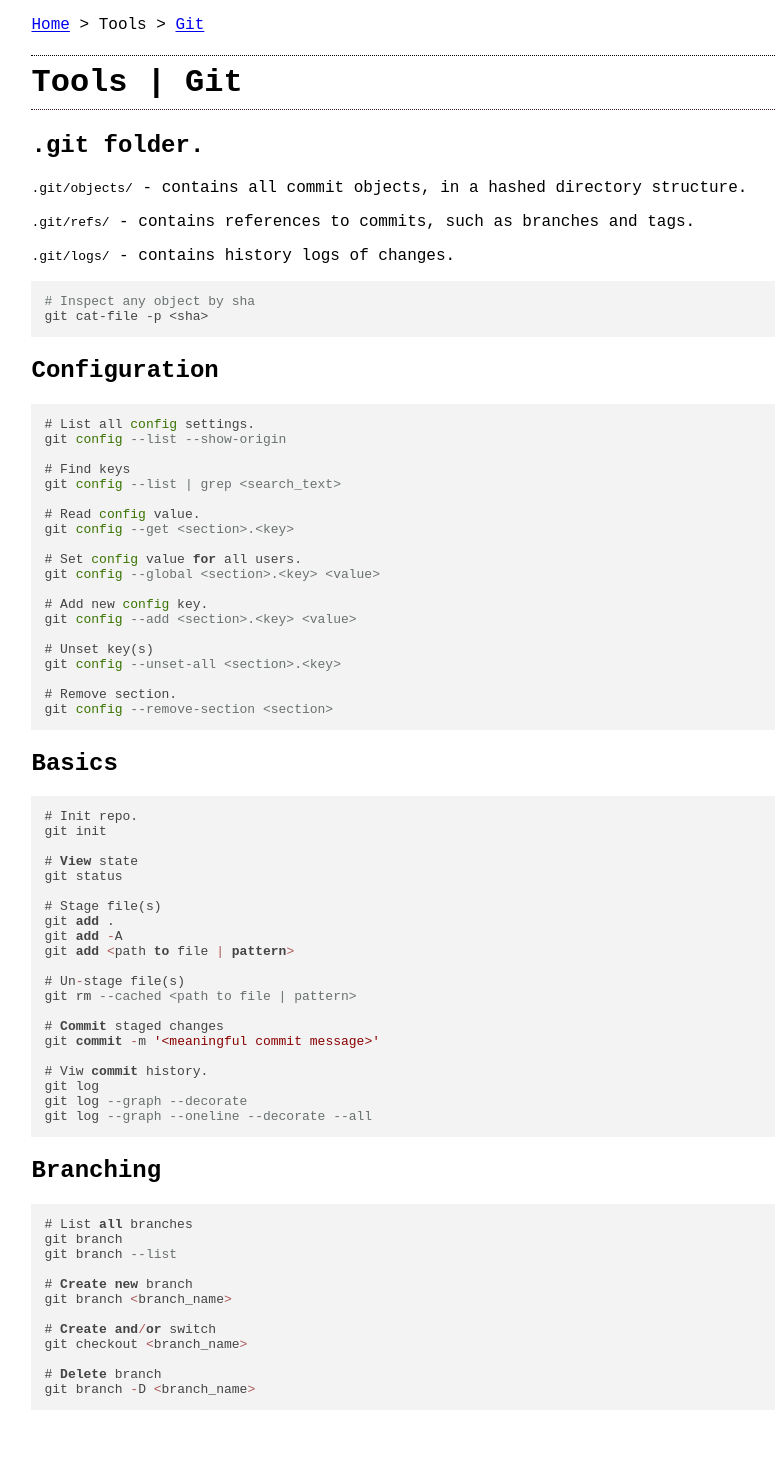
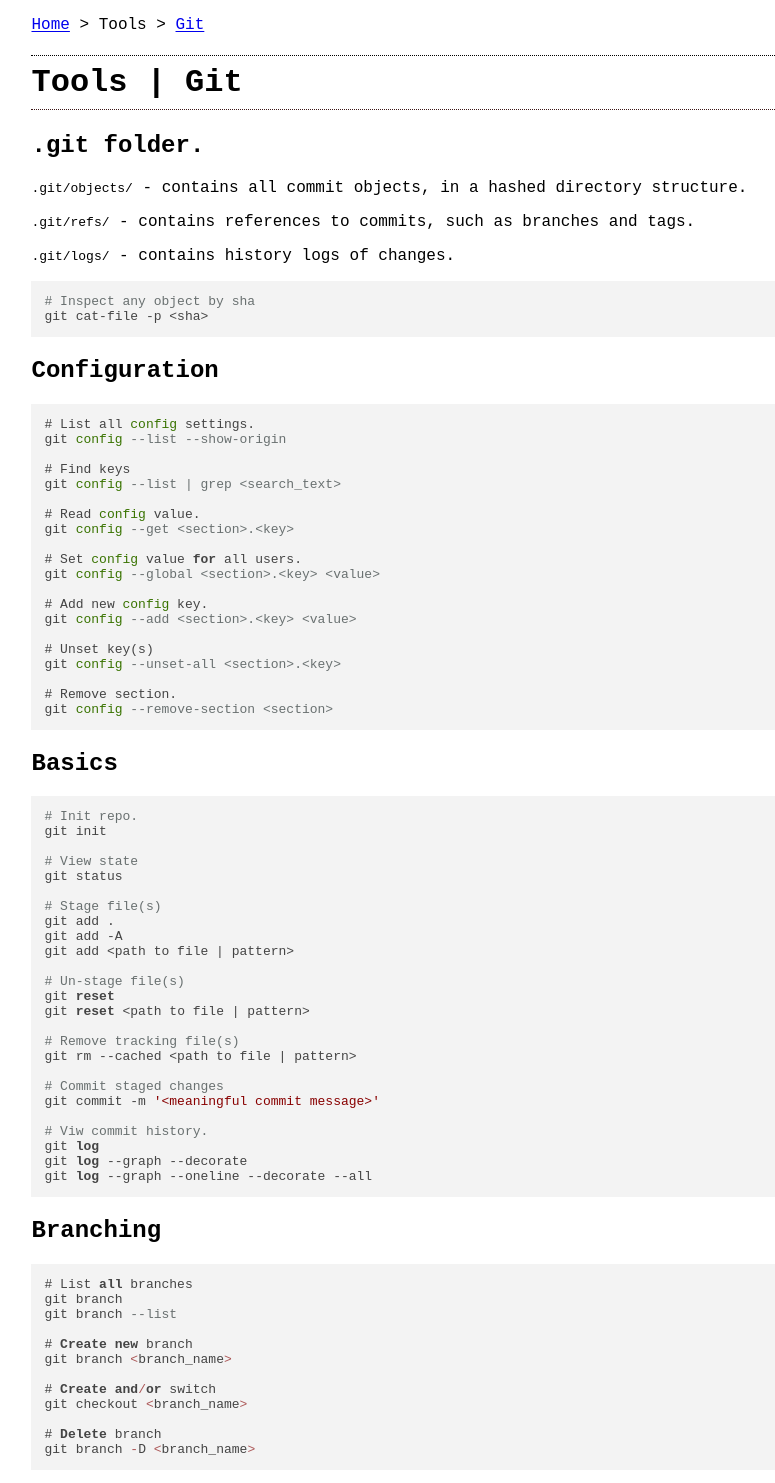
Before and after one commit to dnedzelskyi/eng_cheat_sheets, a Jekyll site: the page built from tools/git.md, in a window 1280 px wide. Shown: the whole page, without its empty margins (213-988 px from the left). Built offline with Jekyll 4.4.1, drawn with Linux system fonts in a browser that asks for light colours; our own code applies the rules of GitHub Pages for plain Markdown files; comment, search, counter and statistics services are not loaded; before the commit the page ends 1423 px from its top, so only the background shows below that.

Commit message:
Tools. Git. Fix reset, rm.

```diff
--- a/tools/git.md
+++ b/tools/git.md
@@ -55,6 +55,10 @@ git add -A
 git add <path to file | pattern>
 
 # Un-stage file(s)
+git reset
+git reset <path to file | pattern>
+
+# Remove tracking file(s)
 git rm --cached <path to file | pattern>
 
 # Commit staged changes
```
